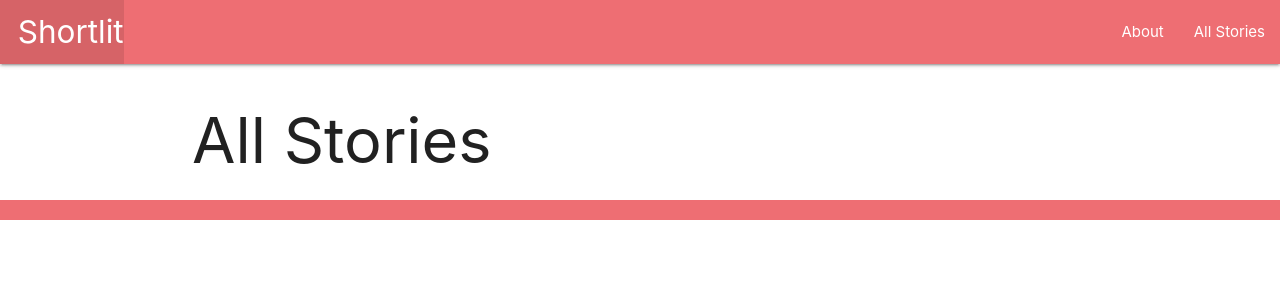
After one commit to StuK359/shortlit, a Django app: template shortlit/main_app/templates/stories/stories_index.html in a window 1280 px wide. The commit adds this page. Shown: the top 300 px of the page. Run offline with Django 3.2, Linux system fonts and the light colour scheme; the template is opened without the code that fills it, so the values that code supplies are empty.

Commit message:
create stories_index.html

```diff
--- a/shortlit/main_app/templates/base.html
+++ b/shortlit/main_app/templates/base.html
@@ -19,7 +19,7 @@
         </ul>
         <ul class="right">
           <li><a href="/about">About</a></li>
-          <li><a href="/stories">All Stories</a></li> -->
+          <li><a href="/stories">All Stories</a></li>
         </ul>
       </div>
     </nav>
--- /dev/null
+++ b/shortlit/main_app/templates/stories/stories_index.html
@@ -0,0 +1,8 @@
+{% extends 'base.html' %}
+{% block content %}
+
+<h1>All Stories</h1>
+
+
+
+{% endblock %}
--- a/shortlit/main_app/urls.py
+++ b/shortlit/main_app/urls.py
@@ -4,4 +4,5 @@
 urlpatterns = [
     path('', views.home, name='home'),
     path('about/', views.about, name='about'),
+    path('stories/', views.stories_index, name='stories_index')
 ]
--- a/shortlit/main_app/views.py
+++ b/shortlit/main_app/views.py
@@ -12,3 +12,8 @@
 
 def about(request):
     return render(request, 'about.html')
+
+def stories_index(request):
+    return render(request, 'stories/stories_index.html', {
+        'stories': stories
+    })
```
